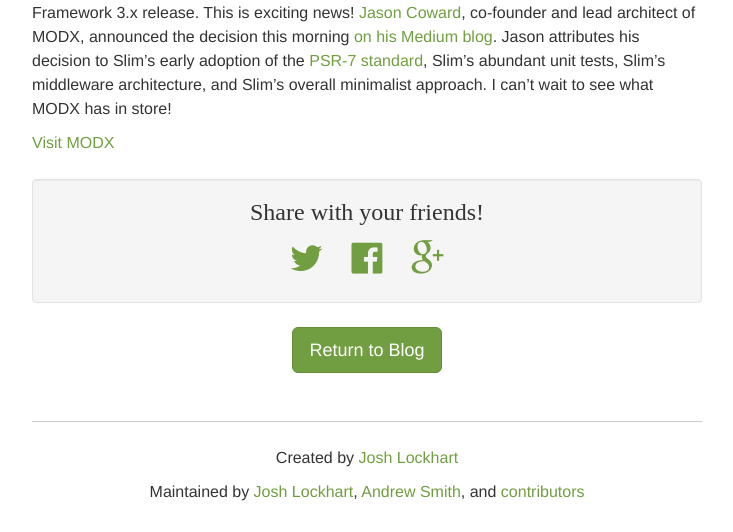
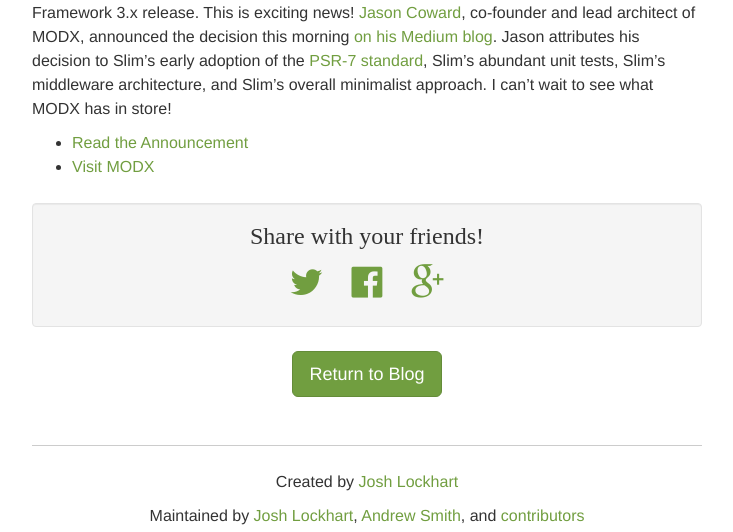
Before and after one commit to slimphp/Slim-Website, a Jekyll site: the page built from _posts/2015-02-23-modx-cms-and-slim.md, in a window 1280 px wide. Shown: the part 722-1254 px from the top of the page, without its empty margins (273-1006 px from the left). Built offline with Jekyll 4.4.1, drawn with Linux system fonts in a browser that asks for light colours; nearby versions of some CDN libraries; comment, search, counter and statistics services are not loaded; grey boxes are pictures that could not be loaded.

Commit message:
more tweaks

```diff
--- a/_posts/2015-02-23-modx-cms-and-slim.md
+++ b/_posts/2015-02-23-modx-cms-and-slim.md
@@ -8,4 +8,5 @@
 
 The popular [MODX](http://modx.com) content management platform will be rebuilt on top of the upcoming Slim Framework 3.x release. This is exciting news! [Jason Coward](https://twitter.com/drumshaman), co-founder and lead architect of MODX, announced the decision this morning [on his Medium blog](https://medium.com/@drumshaman/keeping-modx-relevant-part-two-15a37eab5b48). Jason attributes his decision to Slim's early adoption of the [PSR-7 standard](https://github.com/php-fig/fig-standards/blob/master/proposed/http-message.md), Slim's abundant unit tests, Slim's middleware architecture, and Slim's overall minimalist approach. I can't wait to see what MODX has in store!
 
-[Visit MODX](http://modx.com)
+* [Read the Announcement](https://medium.com/@drumshaman/keeping-modx-relevant-part-two-15a37eab5b48)
+* [Visit MODX](http://modx.com)
```
